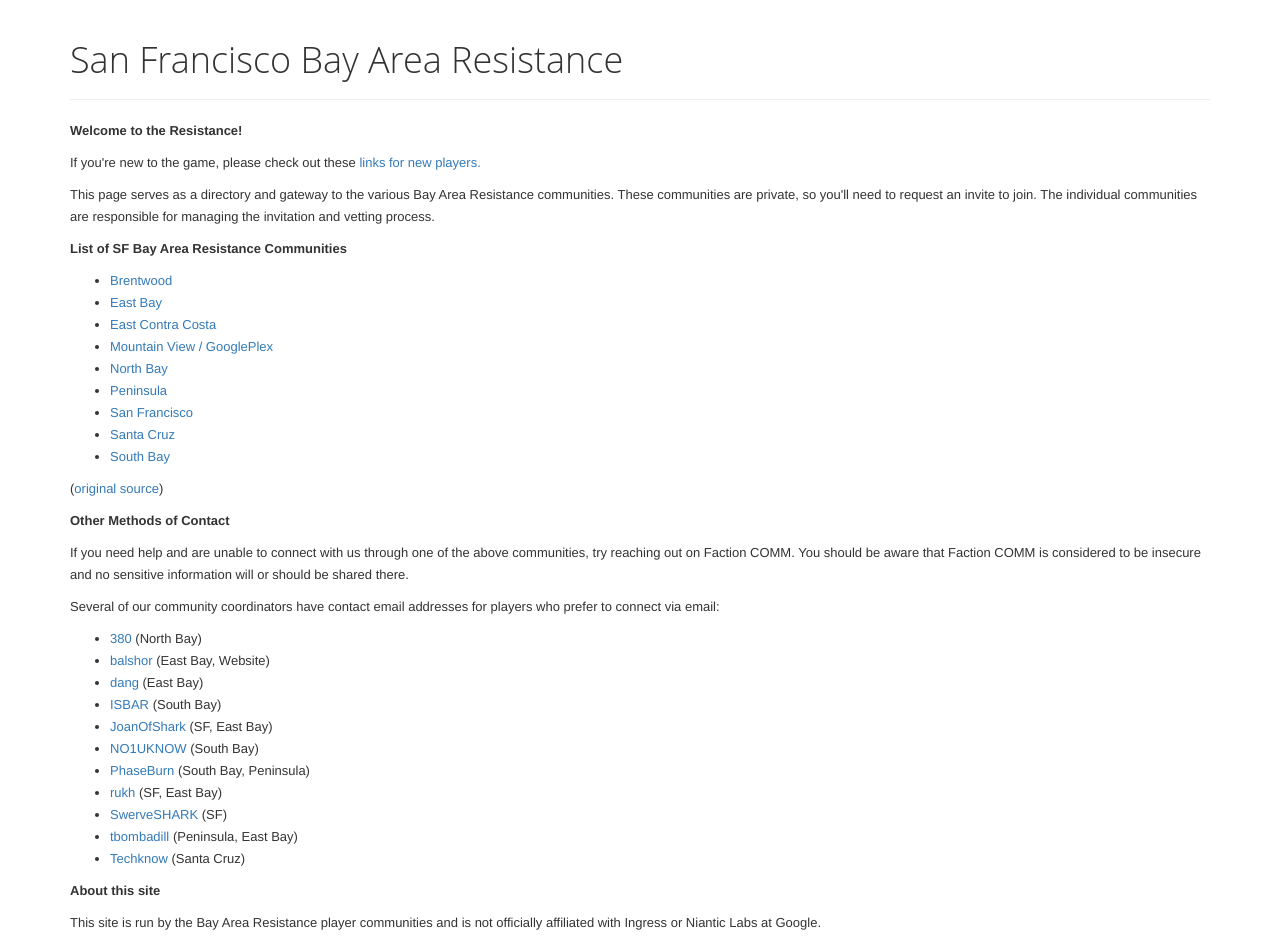
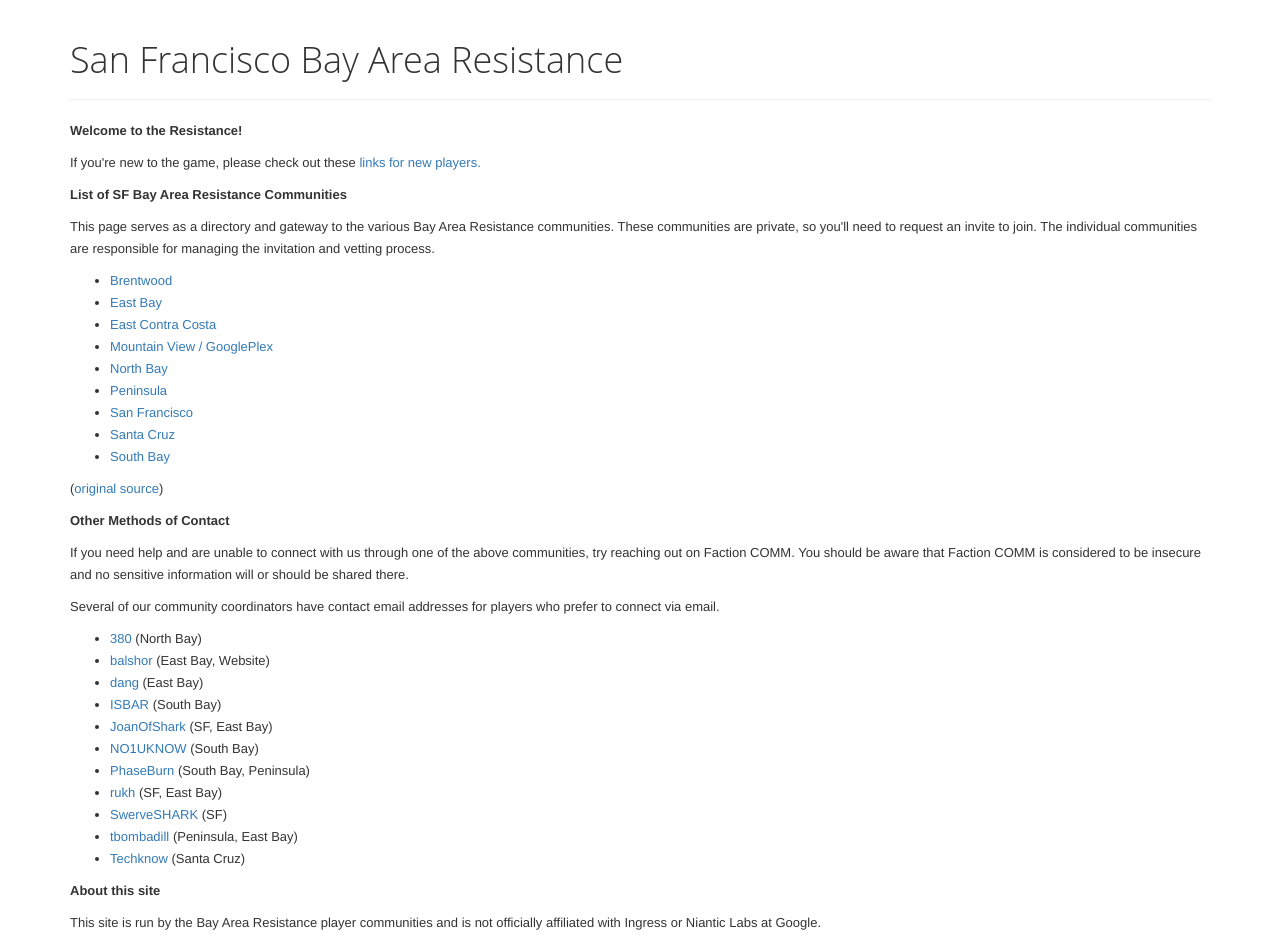
Before and after one commit to balshor/sfbay.resists.org, a Jekyll site: the page built from index-new.html, in a window 1280 px wide. Built offline with Jekyll 4.4.1, drawn with Linux system fonts in a browser that asks for light colours; nearby versions of some CDN libraries.

```diff
--- a/index-new.html
+++ b/index-new.html
@@ -12,13 +12,13 @@ title: San Francisco Bay Area Resistance
   <p>
     If you're new to the game, please check out these <a href="/help/">links for new players.</a>
   </p>
+
+  <h4>List of SF Bay Area Resistance Communities</h4>
   <p>
     This page serves as a directory and gateway to the various Bay Area Resistance communities.  These
     communities are private, so you'll need to request an invite to join.  The individual communities
     are responsible for managing the invitation and vetting process.
   </p>
-
-  <h4>List of SF Bay Area Resistance Communities</h4>
   <ul>{% for community in site.data.communities %}
     <li><a href="{{ community.url }}">{{ community.name }}</a></li>{% endfor %}
   </ul>
@@ -32,7 +32,7 @@ title: San Francisco Bay Area Resistance
   </p>
   <p>
     Several of our community coordinators have contact email addresses for players who prefer to connect
-    via email:
+    via email.
     <ul>{% for contact in site.data.contacts %}
       <li><a href="mailto:{{ contact.email }}">{{ contact.agent }}</a> ({{ contact.area }})</li>{% endfor %}
     </ul>
```
